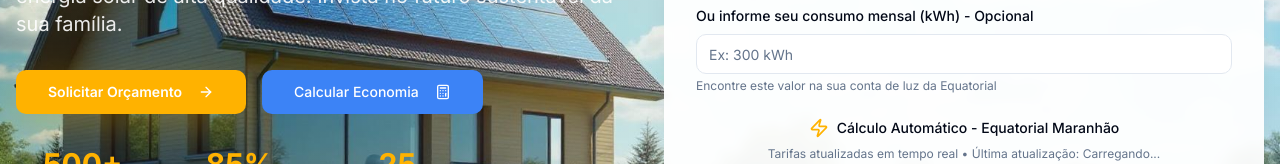
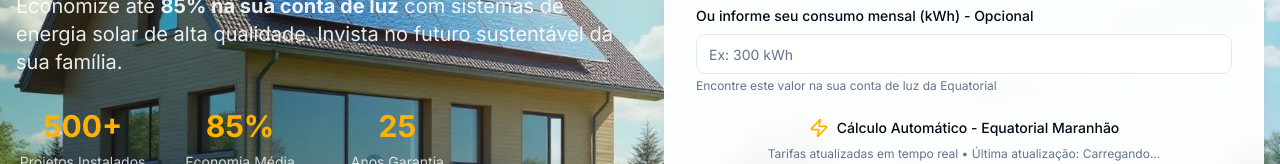
Before and after one commit to havertzDEV/energia-solar, a React (Vite) app: page / in a window 1280 px wide. Shown: the part 455-619 px from the top of the page. Built offline with nearby package versions, Linux system fonts and the light colour scheme; no server answers; the database is empty.

Commit message:
Remover botões do Hero

```diff
--- a/src/components/Hero.tsx
+++ b/src/components/Hero.tsx
@@ -55,16 +55,6 @@ export const Hero = () => {
               de energia solar de alta qualidade. Invista no futuro sustentável da sua família.
             </p>
 
-            <div className="flex flex-col sm:flex-row gap-4 mb-8">
-              <Button variant="default" size="lg" className="bg-primary hover:bg-primary-hover text-primary-foreground font-semibold px-8">
-                Solicitar Orçamento
-                <ArrowRight className="ml-2 h-5 w-5" />
-              </Button>
-              <Button variant="secondary" size="lg">
-                Calcular Economia
-                <Calculator className="ml-2 h-5 w-5" />
-              </Button>
-            </div>
 
             {/* Stats */}
             <div className="grid grid-cols-3 gap-6 max-w-md mx-auto lg:mx-0">
```
